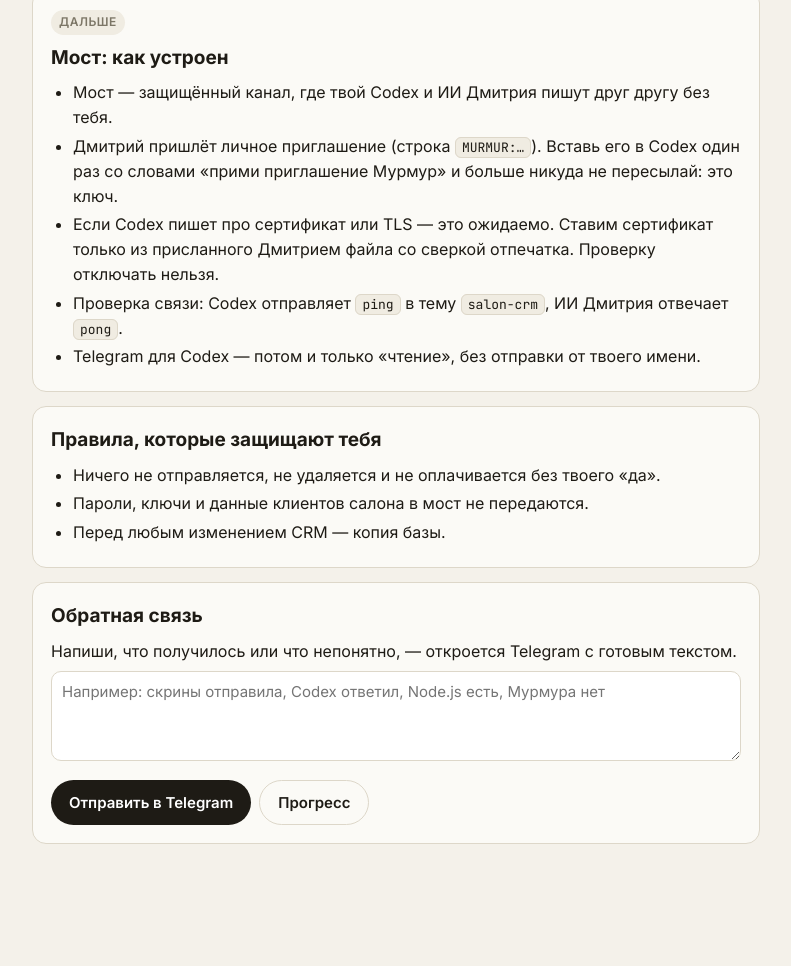
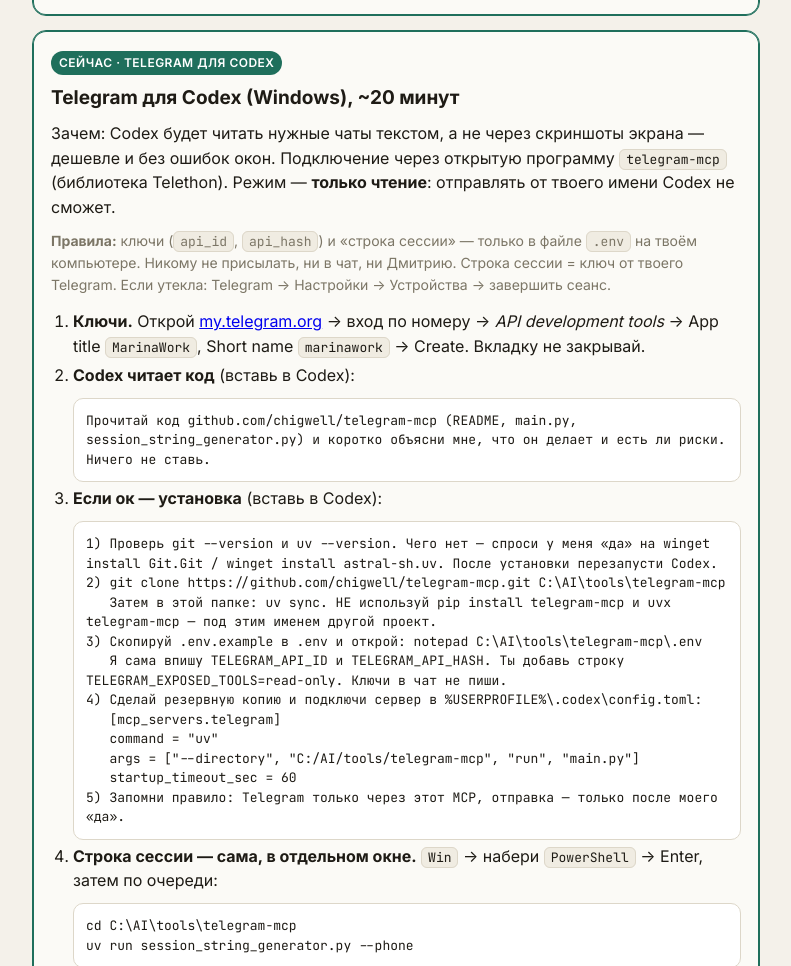
Before and after one commit to vasilevdasfo/agents-start, a plain HTML site: page index.html in a window 1280 px wide. Shown: the part 1834-2800 px from the top of the page, without its empty margins (244-1035 px from the left). Before the commit the page ends 2756 px from the top, so only its background shows below. Drawn offline with Linux system fonts and the light colour scheme.

Commit message:
Telegram MCP setup for Codex (read-only)

```diff
--- a/index.html
+++ b/index.html
@@ -86,6 +86,7 @@ textarea{width:100%;min-height:90px;border:1px solid var(--line);border-radius:1
       <tr><td>1</td><td><b>Созвон в Telegram</b> 15–20 минут: ты рассказываешь, что хочешь от CRM и агентов.</td></tr>
       <tr><td>✓</td><td><b>Скрин среды</b> получен: окно Codex с любой задачей, папка проекта, настройки.</td></tr>
       <tr><td>3</td><td><b>Подготовка к мосту</b>: вставь в Codex текст ниже.</td></tr>
+      <tr><td>3a</td><td><b>Telegram для Codex</b> (только чтение) — блок ниже.</td></tr>
       <tr><td>4</td><td><b>Мост</b>: личное приглашение пришлю отдельно, Codex поставит сам, проверка «ping → pong».</td></tr>
       <tr><td>5</td><td><b>Первая задача агентам</b>: найти рабочую версию CRM и бота, прогнать 5 тестовых сценариев (запись, перенос, отмена, напоминание, новый клиент).</td></tr>
     </table>
@@ -118,6 +119,39 @@ textarea{width:100%;min-height:90px;border:1px solid var(--line);border-radius:1
     <p class="note" id="copied" hidden>Скопировано. Ответ Codex пришли Дмитрию в Telegram.</p>
   </section>
 
+  <section class="card now" id="telegram">
+    <span class="tag now">Сейчас · Telegram для Codex</span>
+    <h2>Telegram для Codex (Windows), ~20 минут</h2>
+    <p style="margin:0">Зачем: Codex будет читать нужные чаты текстом, а не через скриншоты экрана — дешевле и без ошибок окон. Подключение через открытую программу <code>telegram-mcp</code> (библиотека Telethon). Режим — <b>только чтение</b>: отправлять от твоего имени Codex не сможет.</p>
+    <p class="note"><b>Правила:</b> ключи (<code>api_id</code>, <code>api_hash</code>) и «строка сессии» — только в файле <code>.env</code> на твоём компьютере. Никому не присылать, ни в чат, ни Дмитрию. Строка сессии = ключ от твоего Telegram. Если утекла: Telegram → Настройки → Устройства → завершить сеанс.</p>
+    <ol>
+      <li><b>Ключи.</b> Открой <a href="https://my.telegram.org" target="_blank" rel="noopener">my.telegram.org</a> → вход по номеру → <i>API development tools</i> → App title <code>MarinaWork</code>, Short name <code>marinawork</code> → Create. Вкладку не закрывай.</li>
+      <li><b>Codex читает код</b> (вставь в Codex):
+<pre>Прочитай код github.com/chigwell/telegram-mcp (README, main.py, session_string_generator.py) и коротко объясни мне, что он делает и есть ли риски. Ничего не ставь.</pre></li>
+      <li><b>Если ок — установка</b> (вставь в Codex):
+<pre>1) Проверь git --version и uv --version. Чего нет — спроси у меня «да» на winget install Git.Git / winget install astral-sh.uv. После установки перезапусти Codex.
+2) git clone https://github.com/chigwell/telegram-mcp.git C:\AI\tools\telegram-mcp
+   Затем в этой папке: uv sync. НЕ используй pip install telegram-mcp и uvx telegram-mcp — под этим именем другой проект.
+3) Скопируй .env.example в .env и открой: notepad C:\AI\tools\telegram-mcp\.env
+   Я сама впишу TELEGRAM_API_ID и TELEGRAM_API_HASH. Ты добавь строку TELEGRAM_EXPOSED_TOOLS=read-only. Ключи в чат не пиши.
+4) Сделай резервную копию и подключи сервер в %USERPROFILE%\.codex\config.toml:
+   [mcp_servers.telegram]
+   command = "uv"
+   args = ["--directory", "C:/AI/tools/telegram-mcp", "run", "main.py"]
+   startup_timeout_sec = 60
+5) Запомни правило: Telegram только через этот MCP, отправка — только после моего «да».</pre></li>
+      <li><b>Строка сессии — сама, в отдельном окне.</b> <code>Win</code> → набери <code>PowerShell</code> → Enter, затем по очереди:
+<pre>cd C:\AI\tools\telegram-mcp
+uv run session_string_generator.py --phone</pre>
+        Введи номер, код из Telegram и пароль (если есть; при вводе не виден — это нормально). На вопрос <code>(y/N)</code> напиши <code>y</code> — строка сама попадёт в <code>.env</code>. Окно закрой.</li>
+      <li><b>Перезапуск.</b> Закрой Codex полностью (значок у часов → правой кнопкой → Выход) и открой снова.</li>
+      <li><b>Проверка</b> (новый чат Codex):
+<pre>Проверь Telegram MCP: кто авторизован (имя). Прочитай 3 последних сообщения из чата с Дмитрием (@Posbitcoin). Ничего не отправляй. Потом перечисли свои инструменты Telegram.</pre>
+        Готово, если видно имя и 3 сообщения текстом, а в инструментах нет send / delete / edit.</li>
+    </ol>
+    <p class="note">Застряла на любом шаге — пришли Дмитрию текст ошибки целиком (не только скриншот). Можно сделать вместе на созвоне.</p>
+  </section>
+
   <section class="card" id="step4">
     <span class="tag next">Дальше</span>
     <h2>Мост: как устроен</h2>
@@ -126,7 +160,7 @@ textarea{width:100%;min-height:90px;border:1px solid var(--line);border-radius:1
       <li>Дмитрий пришлёт личное приглашение (строка <code>MURMUR:…</code>). Вставь его в Codex один раз со словами «прими приглашение Мурмур» и больше никуда не пересылай: это ключ.</li>
       <li>Если Codex пишет про сертификат или TLS — это ожидаемо. Ставим сертификат только из присланного Дмитрием файла со сверкой отпечатка. Проверку отключать нельзя.</li>
       <li>Проверка связи: Codex отправляет <code>ping</code> в тему <code>salon-crm</code>, ИИ Дмитрия отвечает <code>pong</code>.</li>
-      <li>Telegram для Codex — потом и только «чтение», без отправки от твоего имени.</li>
+      <li>Telegram для Codex — блок выше, только «чтение».</li>
     </ul>
   </section>
 
```
